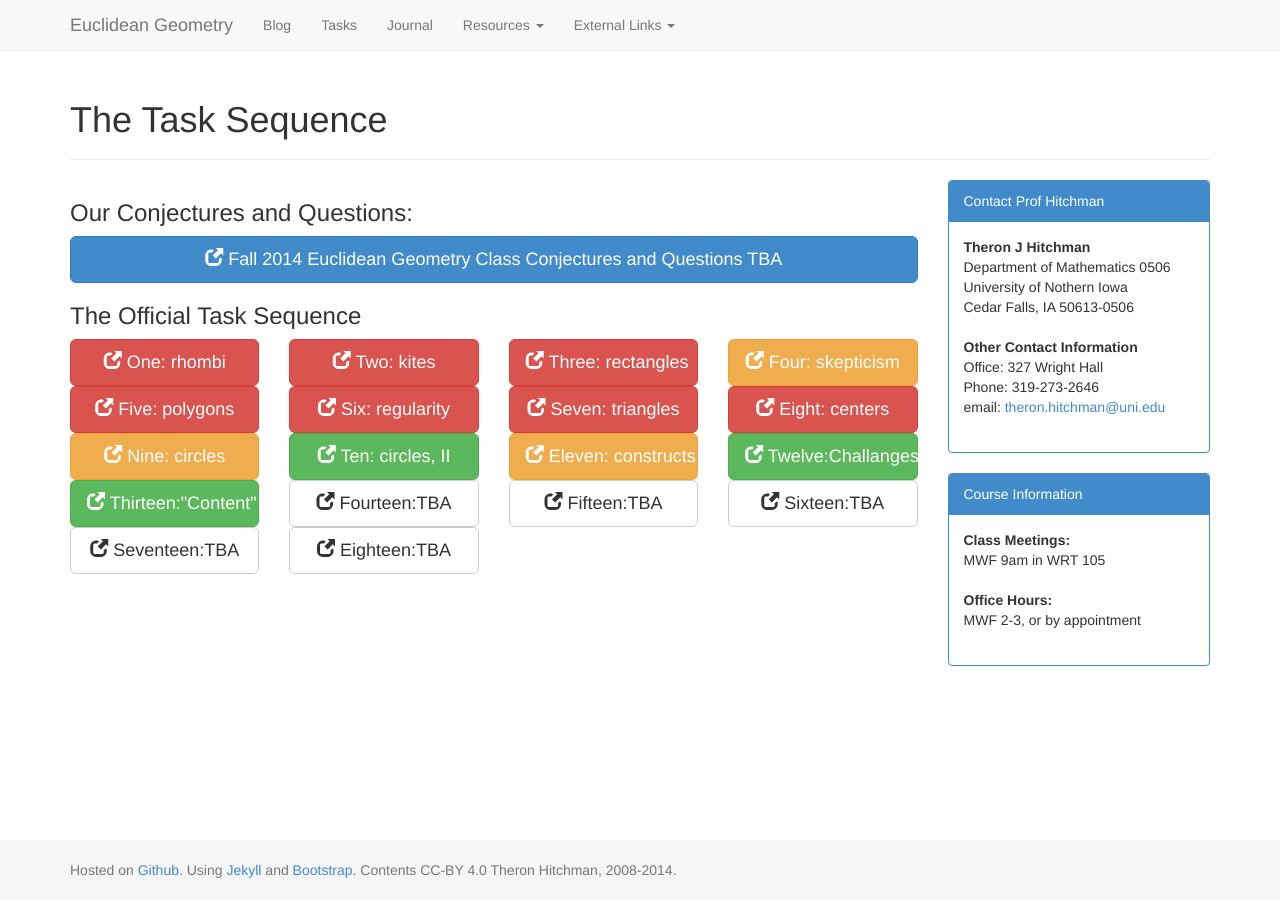
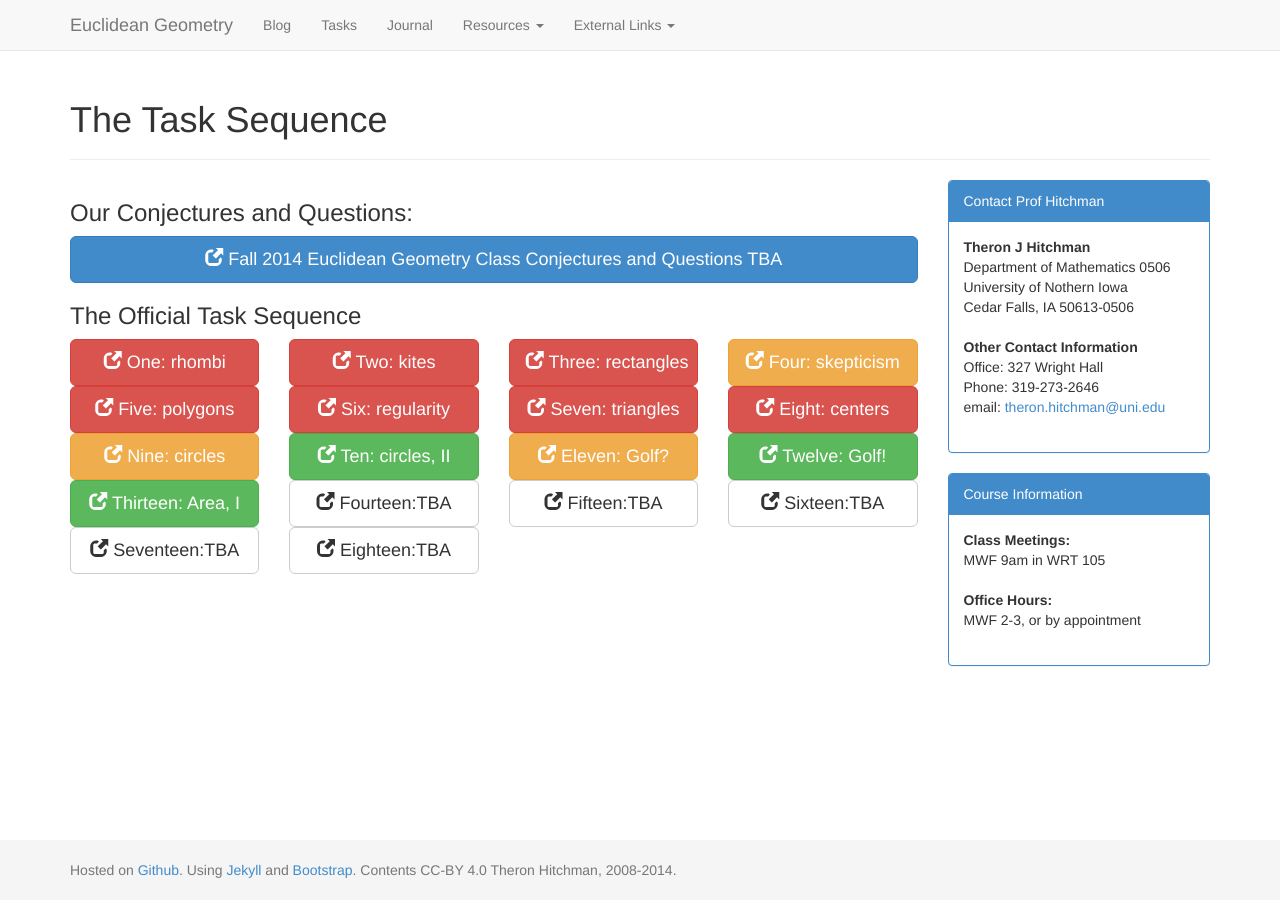
Before and after one commit to theronhitchman/euclidean-geometry, a Jekyll site: the page built from tasks/index.md, in a window 1280 px wide. Built offline with Jekyll 4.4.1, drawn with Linux system fonts in a browser that asks for light colours; nearby versions of some CDN libraries.

```diff
--- a/tasks/index.md
+++ b/tasks/index.md
@@ -57,15 +57,15 @@
 </div>
 <div class="col-xs-6 col-sm-4 col-lg-3 text-center">
   <a class="btn btn-warning btn-lg btn-block" href="{{site.baseurl}}/EG_main11.pdf">
-  <span class="glyphicon glyphicon-new-window"></span> Eleven:<br class="visible-xs" /> constructs</a>
+  <span class="glyphicon glyphicon-new-window"></span> Eleven:<br class="visible-xs" /> Golf?</a>
 </div>
 <div class="col-xs-6 col-sm-4 col-lg-3 text-center">
   <a class="btn btn-success btn-lg btn-block" href="{{site.baseurl}}/EG_main12.pdf">
-  <span class="glyphicon glyphicon-new-window"></span> Twelve:<br class="visible-xs" />Challanges!</a>
+  <span class="glyphicon glyphicon-new-window"></span> Twelve:<br class="visible-xs" /> Golf!</a>
 </div>
 <div class="col-xs-6 col-sm-4 col-lg-3 text-center">
   <a class="btn btn-success btn-lg btn-block" href="{{site.baseurl}}/EG_main13.pdf">
-  <span class="glyphicon glyphicon-new-window"></span> Thirteen:<br class="visible-xs" />"Content"</a>
+  <span class="glyphicon glyphicon-new-window"></span> Thirteen:<br class="visible-xs" /> Area, I</a>
 </div>
 <div class="col-xs-6 col-sm-4 col-lg-3 text-center">
   <a class="btn btn-default btn-lg btn-block" href="#">
```
